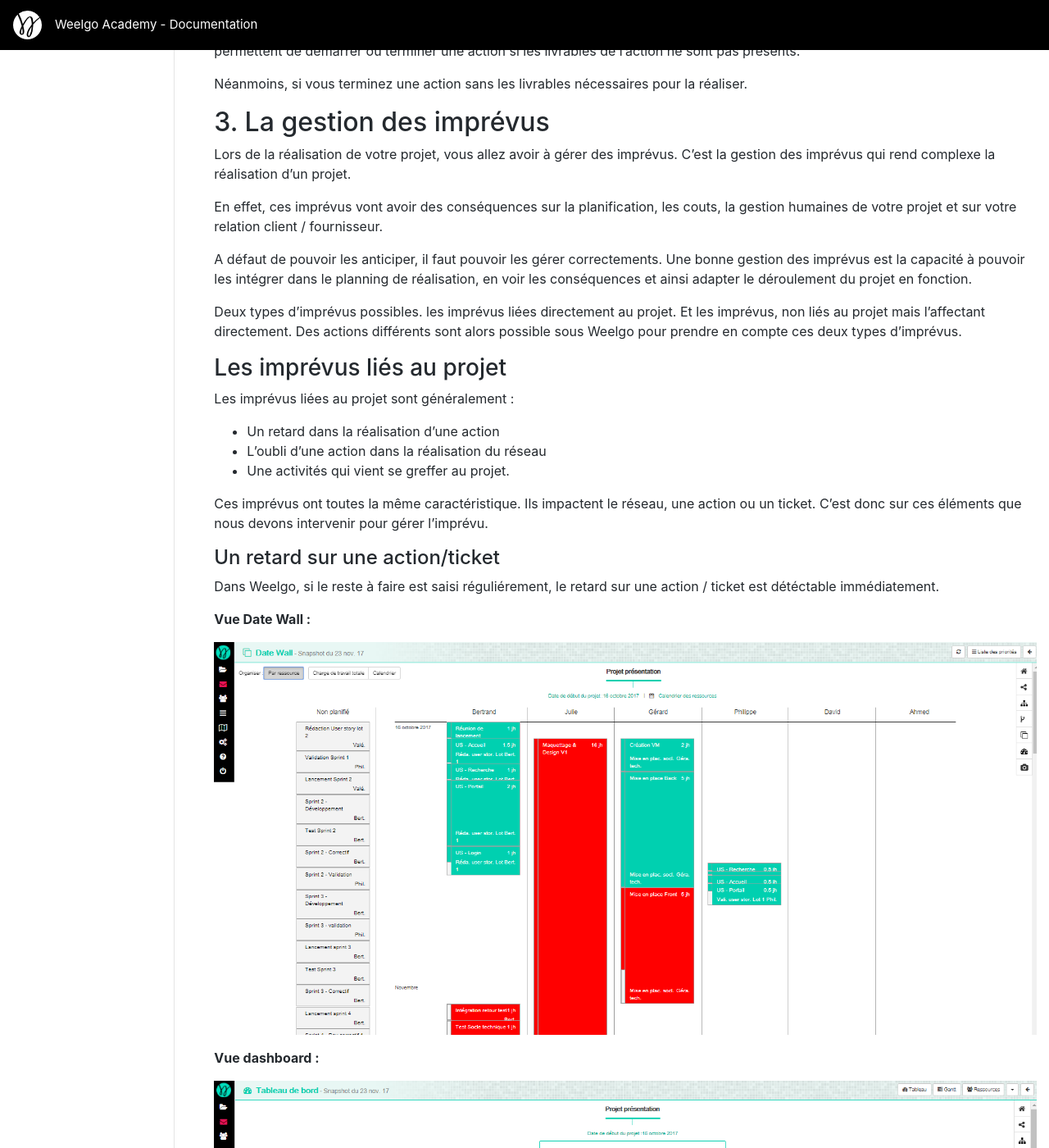
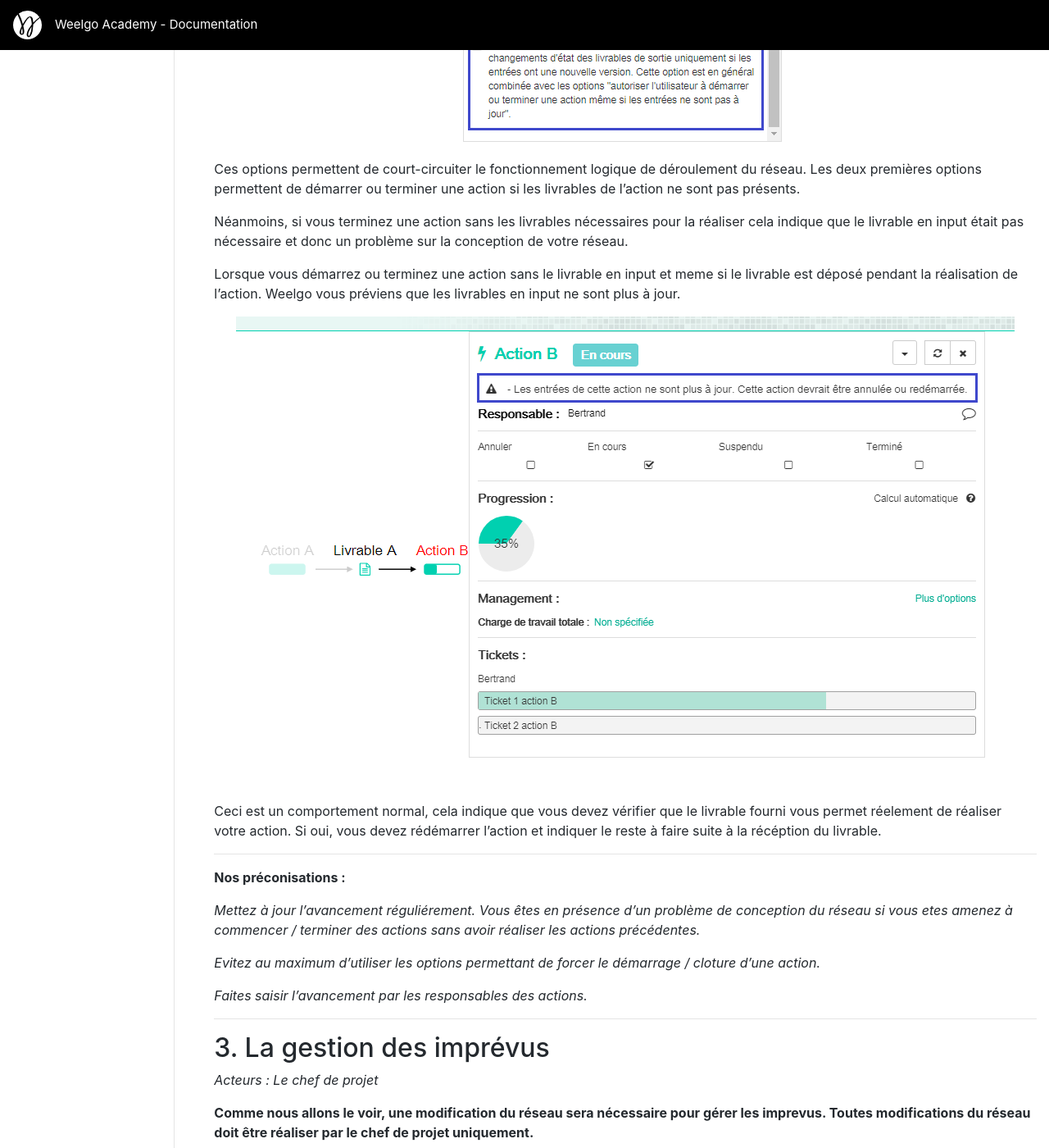
Before and after one commit to Weelgo/weelgo.github.io, a Jekyll site: the page built from fr/tutoriels/suiviProjet.md, in a window 1280 px wide and 1400 px high, scrolled down 6060 px. Shown: the whole window at 82% size. Built offline with Jekyll 4.4.1, drawn with Linux system fonts in a browser that asks for light colours; some of the changed text lies outside the part shown.

Commit message:
Update suiviProjet.md

```diff
--- a/fr/tutoriels/suiviProjet.md
+++ b/fr/tutoriels/suiviProjet.md
@@ -79,7 +79,7 @@
 **Nos préconisations :**
 
 >*Le planning à un sens uniquement si l'équipe lui en donne. Faites vivre le planning avec votre équipe*
-<a id="gestionImprevus"></a>
+<a id="majAvancement"></a>
 >*Partager le planning et les indicateurs. Ils doivent être accessible à chaque instant.*
 
 >*N'acceptez jamais un glissement de délai sans réagir. Trouvez des solutions et adapter votre réseau.*
@@ -88,12 +88,18 @@
 
 ## 2. La mise à jour de l'avancement
 
+*Acteurs : Les responsables d'actions, Le chef de projet*
+
+
 Comme nous venons de le voir, indiquer l'avancement du projet est important afin de piloter correctement. Dans l'outil weelgo, vous pouvez indiquer l'avancement depuis les vues :
 * La vue Réseau
 * La vue Organisatin
 * La vue logique
 
 L'avancement se renseigne sur les actions et sur les tickets.
+
+**Pour le suivi et la bonne santé du projet, il est nécessaire que l'avancement soit mis à jour par les responsables des actions ou le chef de projet.**
+
 
 **Pour les actions :**
 
@@ -160,7 +166,9 @@
 
 ### La gestion des options de démarrage / cloture des actions
 
-*Attention les options ci dessous sont à utiliser avec précaution.*
+*Acteurs : Le chef de projet*
+
+**Attention les options ci dessous sont à utiliser avec précaution. Il est obligatoire d'avoir l'autorisation du chef de projet avant de réaliser ce type d'opération.**
 
 <p align="center">
 <img src="/fr/img/optionsAction.png">
@@ -169,9 +177,36 @@
 Ces options permettent de court-circuiter le fonctionnement logique de déroulement du réseau.
 Les deux premières options permettent de démarrer ou terminer une action si les livrables de l'action ne sont pas présents.
 
-Néanmoins, si vous terminez une action sans les livrables nécessaires pour la réaliser.
+Néanmoins, si vous terminez une action sans les livrables nécessaires pour la réaliser cela indique que le livrable en input était pas nécessaire et donc un problème sur la conception de votre réseau.
+
+Lorsque vous démarrez ou terminez une action sans le livrable en input et meme si le livrable est déposé pendant la réalisation de l'action. Weelgo vous préviens que les livrables en input ne sont plus à jour.
+
+<p align="center">
+<img src="/fr/img/livrableAmettreAjour.png">
+</p>
+
+Ceci est un comportement normal, cela indique que vous devez vérifier que le livrable fourni vous permet réelement de réaliser votre action. Si oui, vous devez rédémarrer l'action et indiquer le reste à faire suite à la récéption du livrable.
+
+
+---
+
+**Nos préconisations :**
+
+>*Mettez à jour l'avancement réguliérement.*
+<a id="gestionImprevus"></a>
+>*Vous êtes en présence d'un problème de conception du réseau si vous etes amenez à commencer / terminer des actions sans avoir réaliser les actions précédentes.*
+
+>*Evitez au maximum d'utiliser les options permettant de forcer le démarrage / cloture d'une action.*
+
+>*Faites saisir l'avancement par les responsables des actions.*
+
+---
 
 ## 3. La gestion des imprévus
+
+*Acteurs : Le chef de projet*
+
+**Comme nous allons le voir, une modification du réseau sera nécessaire pour gérer les imprevus. Toutes modifications du réseau doit être réaliser par le chef de projet uniquement.**
 
 Lors de la réalisation de votre projet, vous allez avoir à gérer des imprévus. C'est la gestion des imprévus qui rend complexe la réalisation d'un projet.
 
@@ -293,7 +328,10 @@
 
 **Nos préconisations :**
 <a id="ordreActions"></a>
->*imitez l'utilisation des dates de début et des dates de fin.*
+
+>*Les modifications du réseau doivent être réaliser par le responsable du réseau*
+
+>*Limitez l'utilisation des dates de début et des dates de fin.*
 
 >*Le recadrage du planning s'effectue uniquement si les charges du réseau le permettent !*
 
```
Also changed, not shown: other parts of fr/tutoriels/suiviProjet.md (+1 -1 lines).
